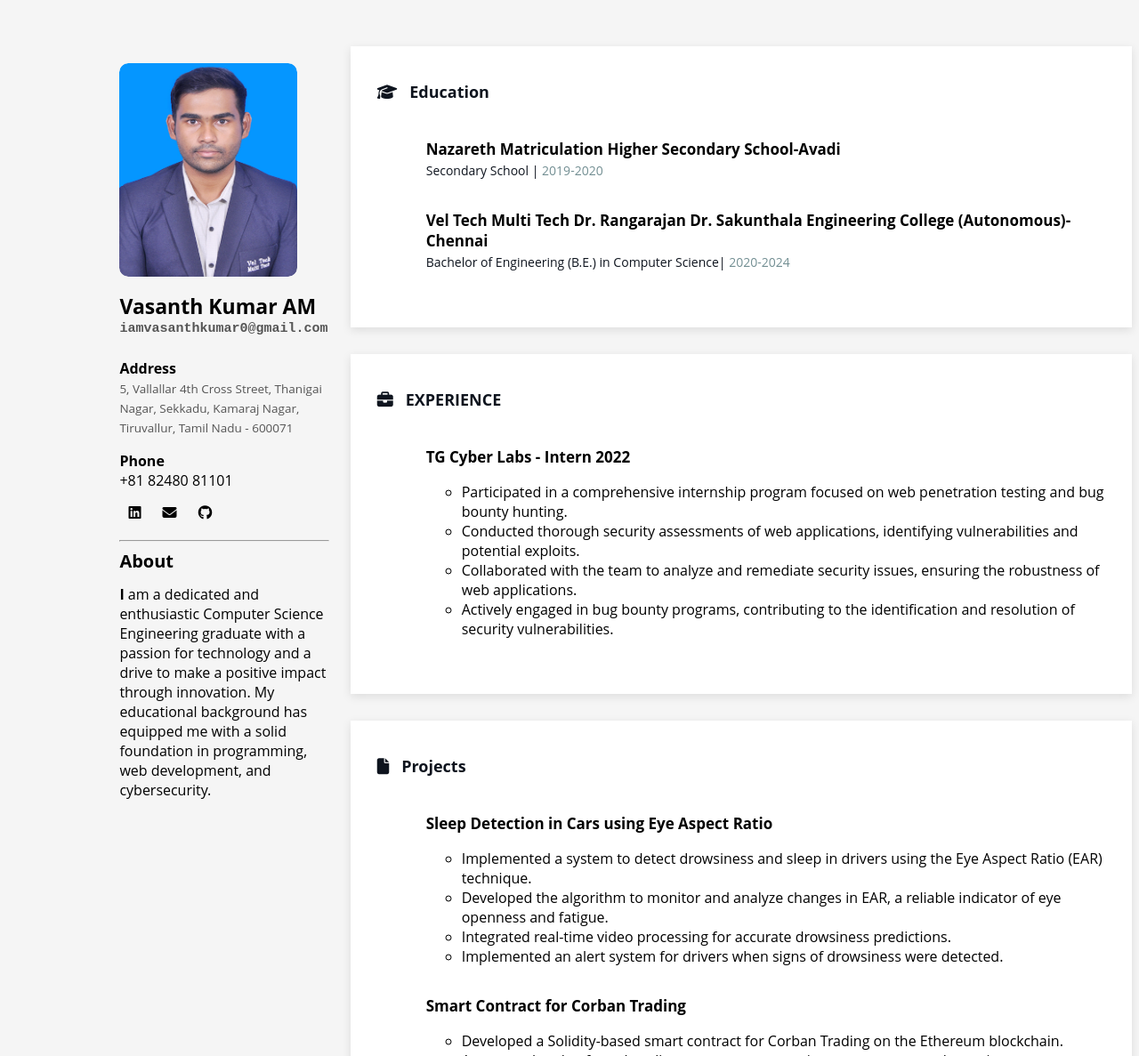
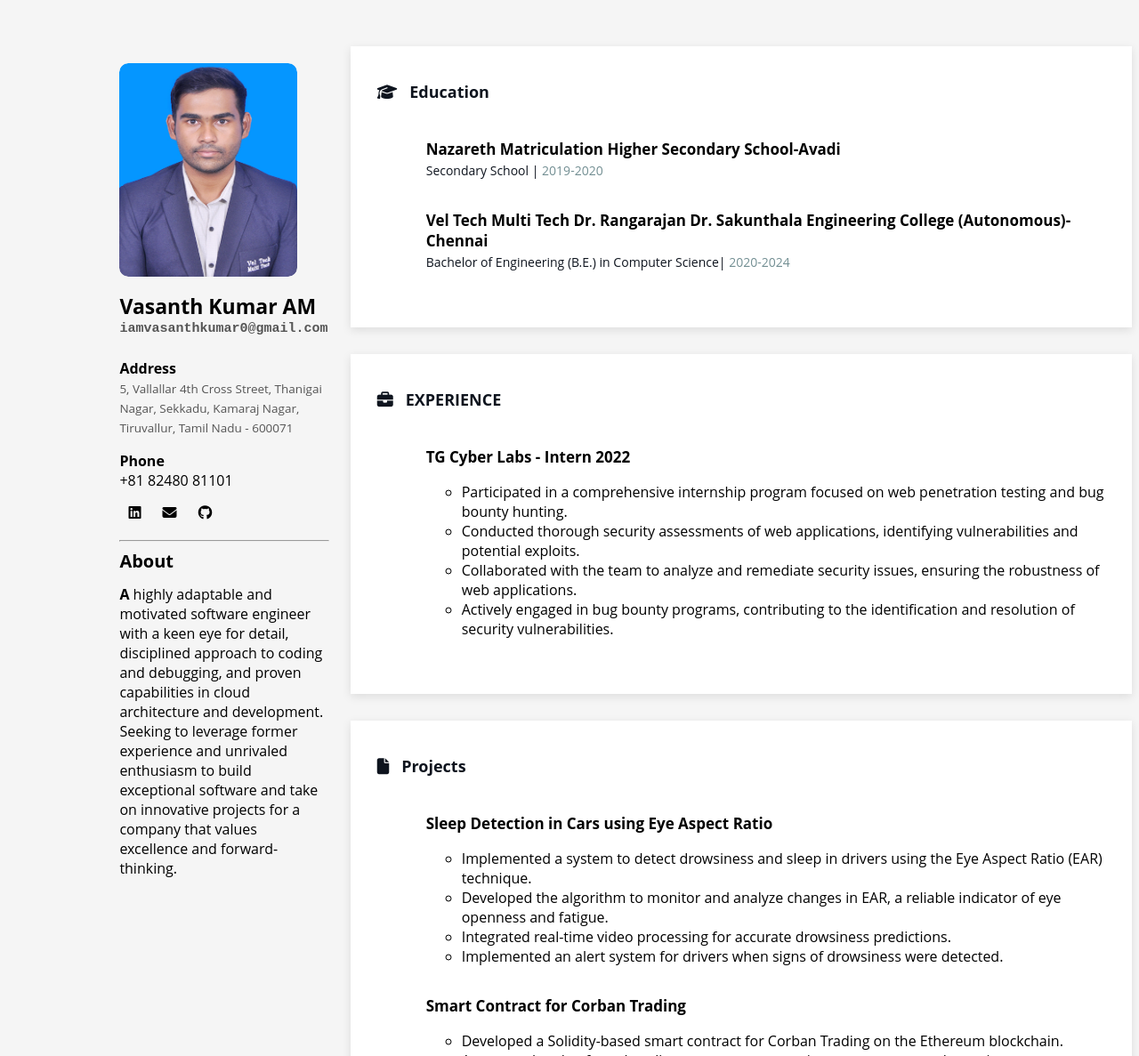
Before and after one commit to VasanthKumar017/Vasanthkumar.github.io, a plain HTML site: page index.html in a window 1280 px wide. Shown: the top 1187 px of the page at 89% size. Drawn offline with Linux system fonts and the light colour scheme.

Commit message:
Update index.html

```diff
--- a/index.html
+++ b/index.html
@@ -43,9 +43,8 @@
 
             </div>
             <p id="year-graduation"><span>
-            <strong> I </strong>am a dedicated and enthusiastic Computer Science Engineering graduate with a passion for technology and a drive to make a positive impact through innovation. My educational background
-                 has equipped me with a solid foundation in programming,
-                  web development, and cybersecurity.</span>
+            <strong> A </strong>highly adaptable and motivated software engineer with a keen eye for detail, disciplined approach to coding and debugging, and proven capabilities in cloud architecture and development.
+                Seeking to leverage former experience and unrivaled enthusiasm to build exceptional software and take on innovative projects for a company that values excellence and forward-thinking.</span>
 
             <!-- <p id="more-about">More about me<br><span>DUGC of Computer Science & Engineering Department</span></p> -->
 
```
